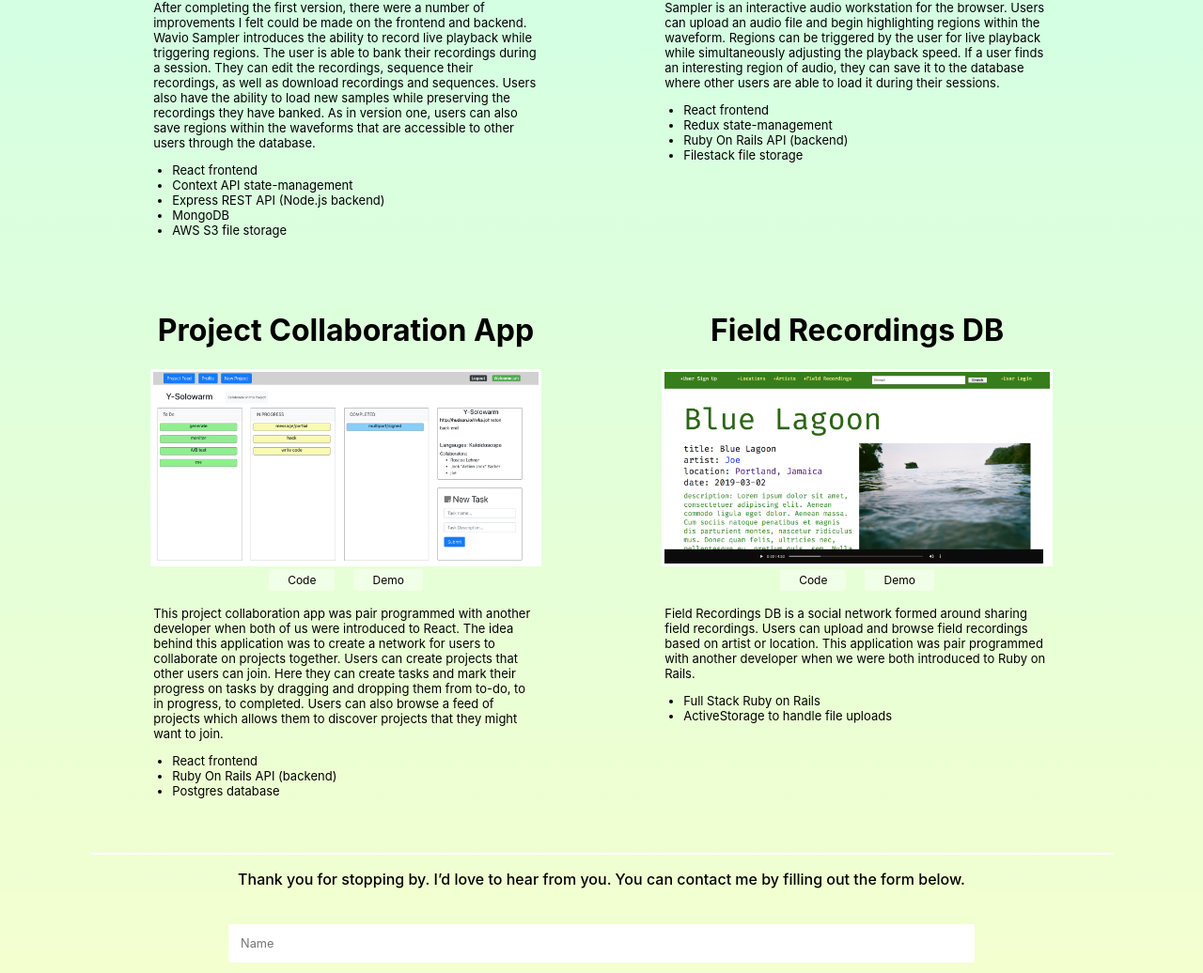
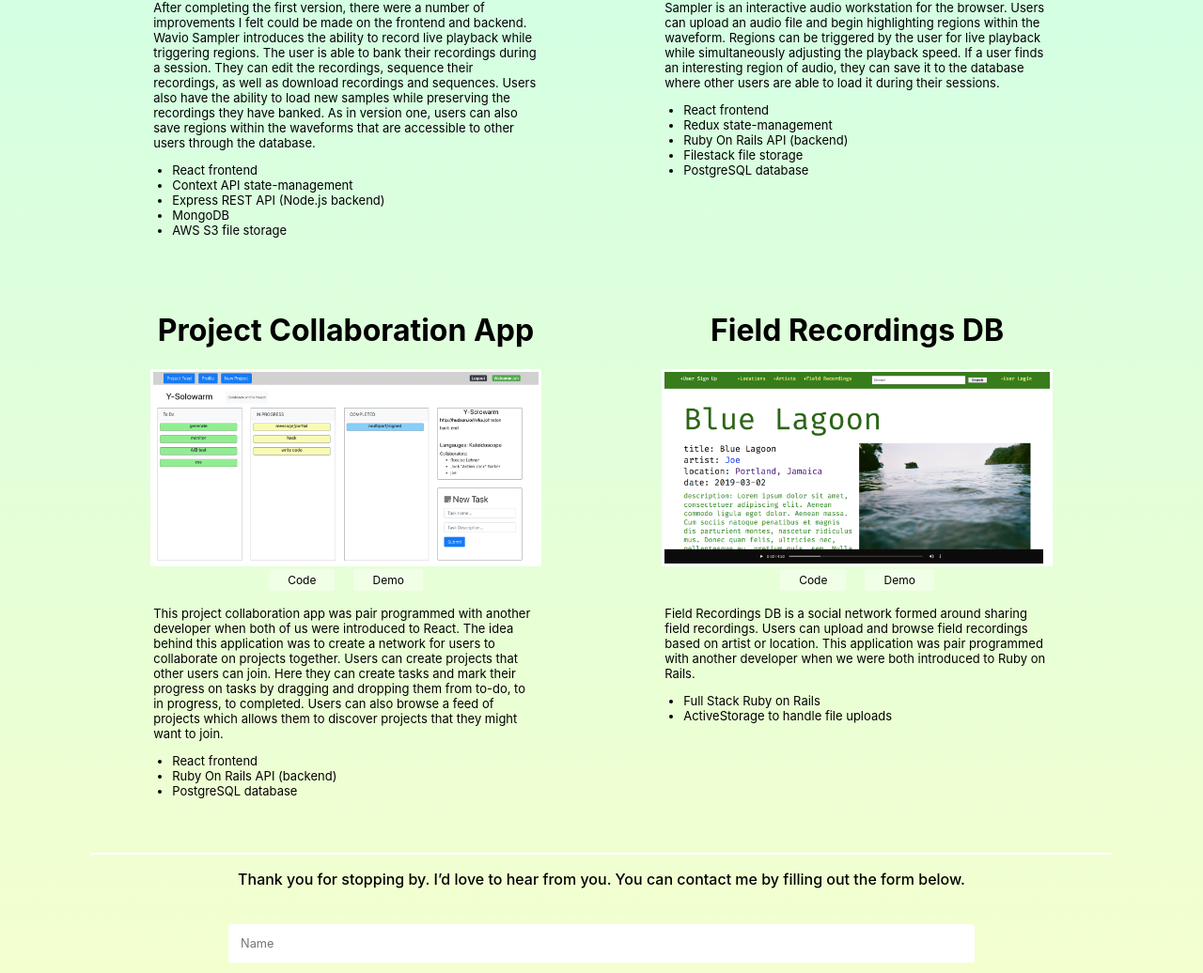
Before and after one commit to joelazarz/jlazarz-site, a website: page dist/index.html in a window 1280 px wide. Shown: the part 1255-2291 px from the top of the page at 94% size. Drawn offline with Linux system fonts and the light colour scheme.

Commit message:
projects

```diff
--- a/dist/index.html
+++ b/dist/index.html
@@ -154,6 +154,7 @@
             <li>Redux state-management</li>
             <li>Ruby On Rails API (backend)</li>
             <li>Filestack file storage</li>
+            <li>PostgreSQL database</li>
           </ul>
         </div>
       </div>
@@ -172,7 +173,7 @@
           <ul>
             <li>React frontend</li>
             <li>Ruby On Rails API (backend)</li>
-            <li>Postgres database</li>
+            <li>PostgreSQL database</li>
           </ul>
         </div>
       </div>
```
